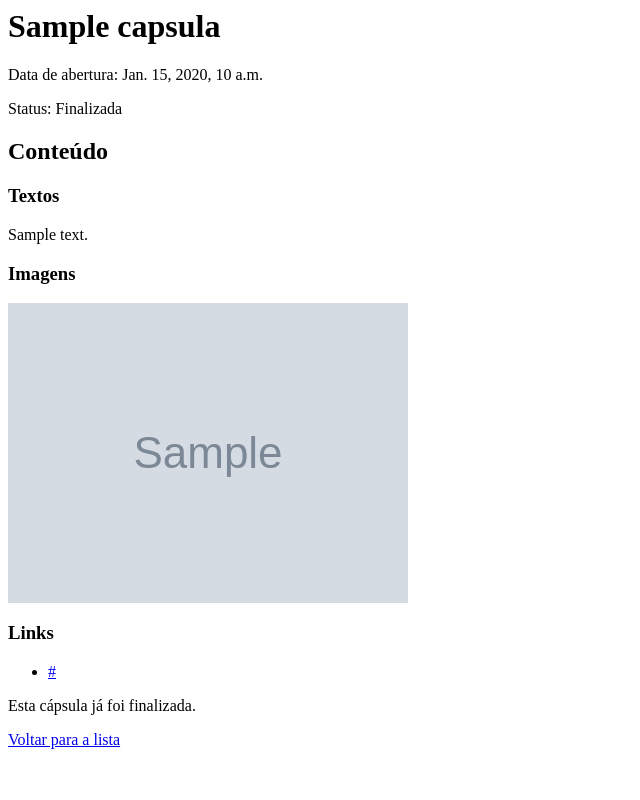
After one commit to MarcosVieira71/INF1407---Capsula-do-Tempo, a Django app: page /capsula/1/ in a window 1280 px wide. The commit adds this page. Shown: the whole page, without its empty margins (0-640 px from the left). Run offline with Django 5.2, Linux system fonts and the light colour scheme; a user stored in the database is signed in; tables that the repository leaves empty hold one stand-in row (values such as "Sample post"); grey boxes marked "Sample" are stand-in pictures.

Commit message:
Implementa regras de negócio: Cápsula nao pode existir sem conteudo, nao pode ter data de abertura anterior a sua criacao Implementa abertura de capsulas Testes

```diff
--- a/capsula_tempo/capsula_tempo/settings.py
+++ b/capsula_tempo/capsula_tempo/settings.py
@@ -117,4 +117,8 @@ USE_TZ = True
 
 STATIC_URL = 'static/'
 
+# Media files
+MEDIA_URL = '/media/'
+MEDIA_ROOT = BASE_DIR / 'media'
+
 AUTH_USER_MODEL = 'core.Usuario'
--- a/capsula_tempo/capsula_tempo/urls.py
+++ b/capsula_tempo/capsula_tempo/urls.py
@@ -16,8 +16,13 @@ Including another URLconf
 """
 from django.contrib import admin
 from django.urls import path, include
+from django.conf import settings
+from django.conf.urls.static import static
 
 urlpatterns = [
     path('admin/', admin.site.urls),
     path('', include('core.urls')),
 ]
+
+if settings.DEBUG:
+    urlpatterns += static(settings.MEDIA_URL, document_root=settings.MEDIA_ROOT)
--- a/capsula_tempo/core/models.py
+++ b/capsula_tempo/core/models.py
@@ -1,6 +1,7 @@
 from django.db import models
 from django.contrib.auth.models import AbstractUser
 from django.conf import settings
+from django.core.exceptions import ValidationError
 from django.utils import timezone
 
 class Usuario(AbstractUser):
@@ -15,12 +16,39 @@ class Capsula(models.Model):
     titulo = models.CharField(max_length=100)
     data_abertura = models.DateTimeField()
     criada_em = models.DateTimeField(auto_now_add=True)
+    finalizada = models.BooleanField(default=False)
 
     def esta_aberta(self):
         return timezone.now() >= self.data_abertura
 
+    def tem_conteudo(self):
+        return (
+            self.textos.exists() or
+            self.imagens.exists() or
+            self.links.exists()
+        )
+
     def __str__(self):
         return self.titulo
+
+    def clean(self):
+        if self.data_abertura < timezone.now():
+            raise ValidationError({
+                'data_abertura': 'A data de abertura não pode estar no passado.'
+            })
+
+    def save(self, *args, **kwargs):
+        self.full_clean()
+        if self.pk:
+            original = Capsula.objects.filter(pk=self.pk).first()
+            if original is not None:
+                if (
+                    original.titulo != self.titulo or
+                    original.data_abertura != self.data_abertura or
+                    original.usuario_id != self.usuario_id
+                ):
+                    raise ValueError('Cápsula não pode ser editada depois de criada.')
+        super().save(*args, **kwargs)
 
 class ItemTexto(models.Model):
     capsula = models.ForeignKey(Capsula, on_delete=models.CASCADE, related_name='textos')
--- /dev/null
+++ b/capsula_tempo/core/templates/capsula_detail.html
@@ -0,0 +1,38 @@
+<h1>{{ capsula.titulo }}</h1>
+<p>Data de abertura: {{ capsula.data_abertura }}</p>
+<p>Status: {% if capsula.finalizada %}Finalizada{% elif capsula.esta_aberta %}Aberta{% else %}Fechada{% endif %}</p>
+
+{% if capsula.esta_aberta %}
+    <h2>Conteúdo</h2>
+
+    {% if capsula.textos.exists %}
+        <h3>Textos</h3>
+        {% for item in capsula.textos.all %}
+            <p>{{ item.texto }}</p>
+        {% endfor %}
+    {% endif %}
+
+    {% if capsula.imagens.exists %}
+        <h3>Imagens</h3>
+        {% for item in capsula.imagens.all %}
+            <img src="{{ item.imagem.url }}" alt="Imagem da cápsula" style="max-width: 400px;" />
+        {% endfor %}
+    {% endif %}
+
+    {% if capsula.links.exists %}
+        <h3>Links</h3>
+        <ul>
+            {% for item in capsula.links.all %}
+                <li><a href="{{ item.link }}" target="_blank">{{ item.link }}</a></li>
+            {% endfor %}
+        </ul>
+    {% endif %}
+
+    {% if capsula.finalizada %}
+        <p>Esta cápsula já foi finalizada.</p>
+    {% endif %}
+{% else %}
+    <p>A cápsula só pode ser aberta depois de {{ capsula.data_abertura }}.</p>
+{% endif %}
+
+<p><a href="{% url 'lista' %}">Voltar para a lista</a></p>
--- a/capsula_tempo/core/templates/capsula_form.html
+++ b/capsula_tempo/core/templates/capsula_form.html
@@ -1,6 +1,6 @@
 <h2>Criar cápsula</h2>
 
-<form method="post">
+<form method="post" enctype="multipart/form-data">
     {% csrf_token %}
     {{ form.as_p }}
     <button type="submit">Salvar</button>
--- a/capsula_tempo/core/urls.py
+++ b/capsula_tempo/core/urls.py
@@ -1,9 +1,10 @@
 from django.urls import path
 
-from core.views import ListaCapsulas, DeletarCapsula, CriarCapsula
+from core.views import ListaCapsulas, DeletarCapsula, CriarCapsula, CapsulaDetail
 
 urlpatterns = [
     path('', ListaCapsulas.as_view(), name='lista'),
     path('deletar/<int:pk>/', DeletarCapsula.as_view(), name='deletar'),
-    path('nova/', CriarCapsula.as_view(), name='criar')
+    path('nova/', CriarCapsula.as_view(), name='criar'),
+    path('capsula/<int:pk>/', CapsulaDetail.as_view(), name='detalhe'),
 ]
--- a/capsula_tempo/core/views.py
+++ b/capsula_tempo/core/views.py
@@ -1,11 +1,12 @@
 from django.shortcuts import render
 from django.contrib.auth.mixins import LoginRequiredMixin
-from django.views.generic import ListView, CreateView, DeleteView
 from django.urls import reverse_lazy
+from django.views.generic import ListView, CreateView, DeleteView, DetailView
 
-from .models import Capsula
+from .models import Capsula, ItemTexto, ItemImagem, ItemLink
+from .forms import CapsulaForm
 
-class ListaCapsulas(ListView):
+class ListaCapsulas(LoginRequiredMixin, ListView):
     model = Capsula
     template_name = 'capsula_list.html'
 
@@ -14,17 +15,36 @@ class ListaCapsulas(ListView):
 
 class CriarCapsula(LoginRequiredMixin, CreateView):
     model = Capsula
-    fields = ['titulo', 'data_abertura']
+    form_class = CapsulaForm
     success_url = reverse_lazy('lista')
     template_name = 'capsula_form.html'
 
     def form_valid(self, form):
         form.instance.usuario = self.request.user
-        return super().form_valid(form)
+        form.instance.finalizada = True
+        response = super().form_valid(form)
 
-class DeletarCapsula(DeleteView):
+        capsula = self.object
+        if form.cleaned_data.get('texto'):
+            ItemTexto.objects.create(capsula=capsula, texto=form.cleaned_data['texto'])
+        if form.cleaned_data.get('imagem'):
+            ItemImagem.objects.create(capsula=capsula, imagem=form.cleaned_data['imagem'])
+        if form.cleaned_data.get('link'):
+            ItemLink.objects.create(capsula=capsula, link=form.cleaned_data['link'])
+
+        return response
+
+class DeletarCapsula(LoginRequiredMixin, DeleteView):
     model = Capsula
     success_url = reverse_lazy('lista')
 
     def get_queryset(self):
         return Capsula.objects.filter(usuario=self.request.user)
+
+class CapsulaDetail(LoginRequiredMixin, DetailView):
+    model = Capsula
+    template_name = 'capsula_detail.html'
+    context_object_name = 'capsula'
+
+    def get_queryset(self):
+        return Capsula.objects.filter(usuario=self.request.user)
```
Also changed, not shown: capsula_tempo/core/forms.py (added, +22 -0 lines), capsula_tempo/core/templates/capsula_list.html (+13 -1 lines), capsula_tempo/core/tests/test_capsula.py (+15 -2 lines), capsula_tempo/core/tests/test_view.py (+79 -8 lines), capsula_tempo/core/migrations/0001_initial.py, capsula_tempo/core/migrations/0002_rename_name_usuario_nome_remove_capsula_imagem_and_more.py (deleted).
